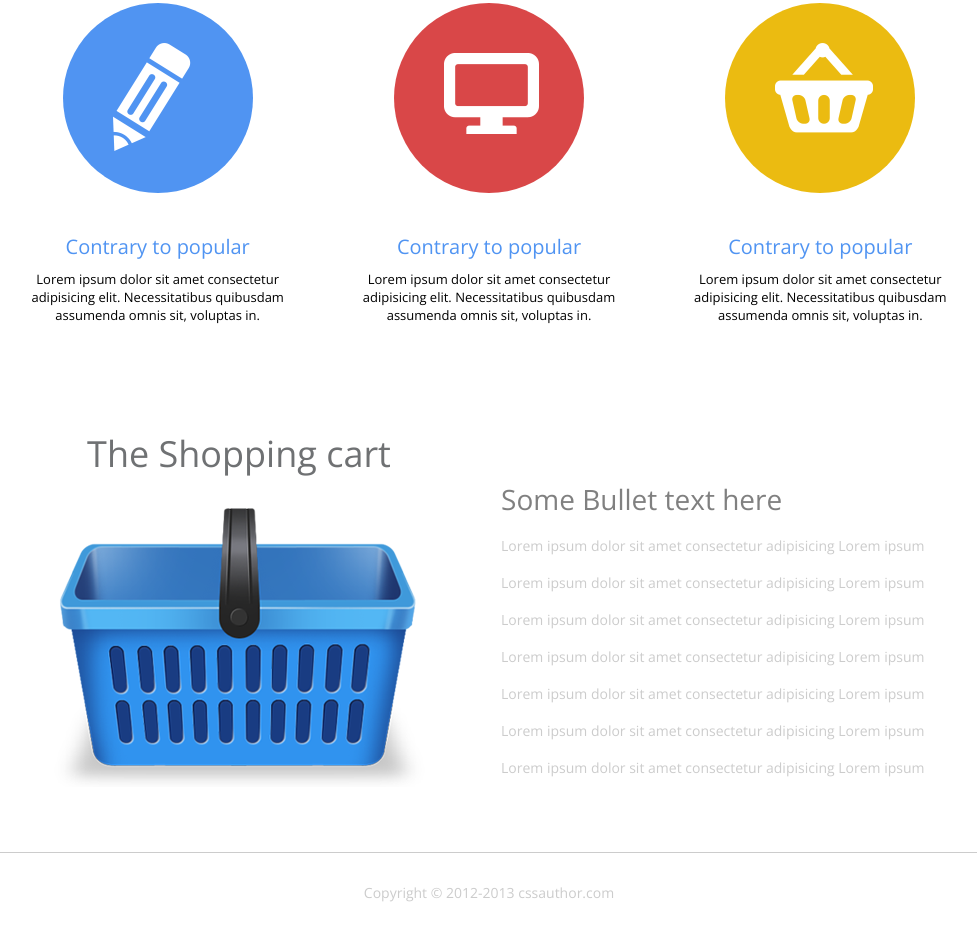
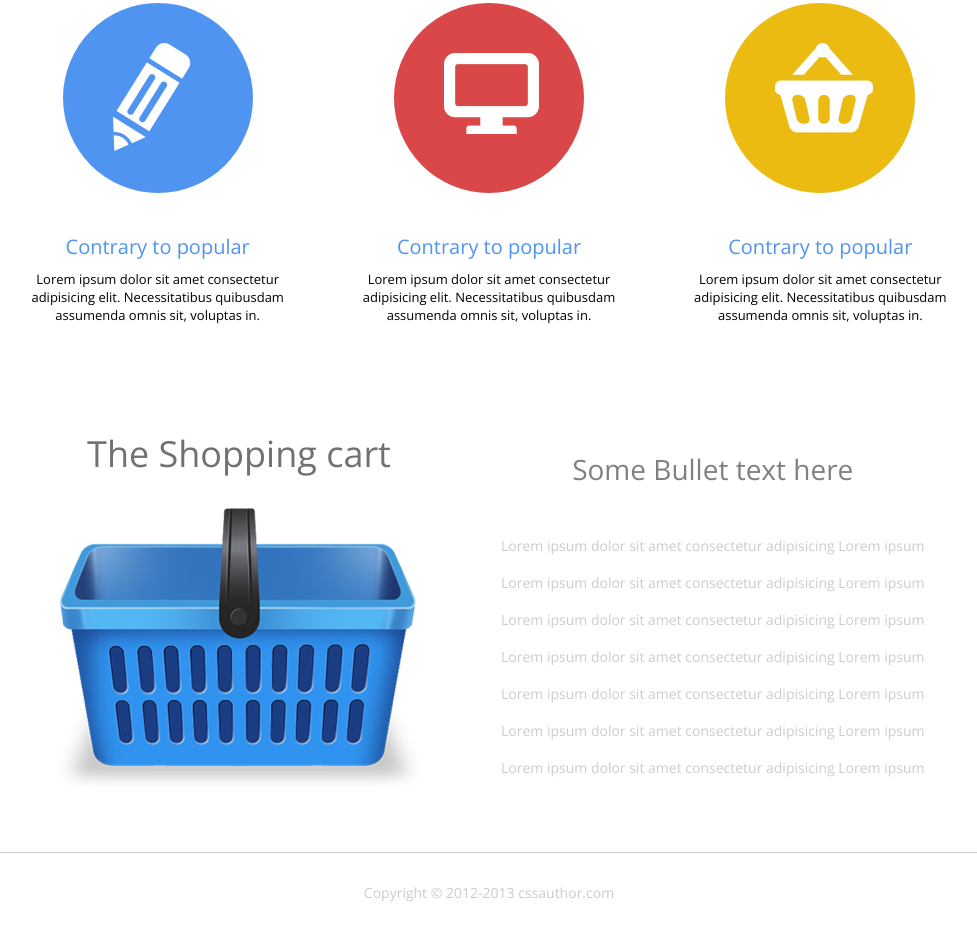
Before and after one commit to marony45/dz-8-Lykhyna, a plain HTML site: page index.html in a window 1280 px wide. Shown: the part 638-1580 px from the top of the page, without its empty margins (151-1128 px from the left). Drawn offline with nearby package versions, Linux system fonts and the light colour scheme.

Commit message:
h7-etoOK

```diff
--- a/css/style.css
+++ b/css/style.css
@@ -253,7 +253,7 @@ h6 {
     padding: 0 0 15px 40px;
 }
 
-h7 {
+.block3__item2 h6 {
     font-size: 28px;
     color: gray;
 }
--- a/index.html
+++ b/index.html
@@ -135,9 +135,9 @@
                 </div>
 
                 <div class="block3__item2">
-                    <h7>
+                    <h6>
                         Some Bullet text here
-                    </h7>
+                    </h6>
 
                     <p>
                         Lorem ipsum dolor sit amet consectetur adipisicing Lorem ipsum
```
